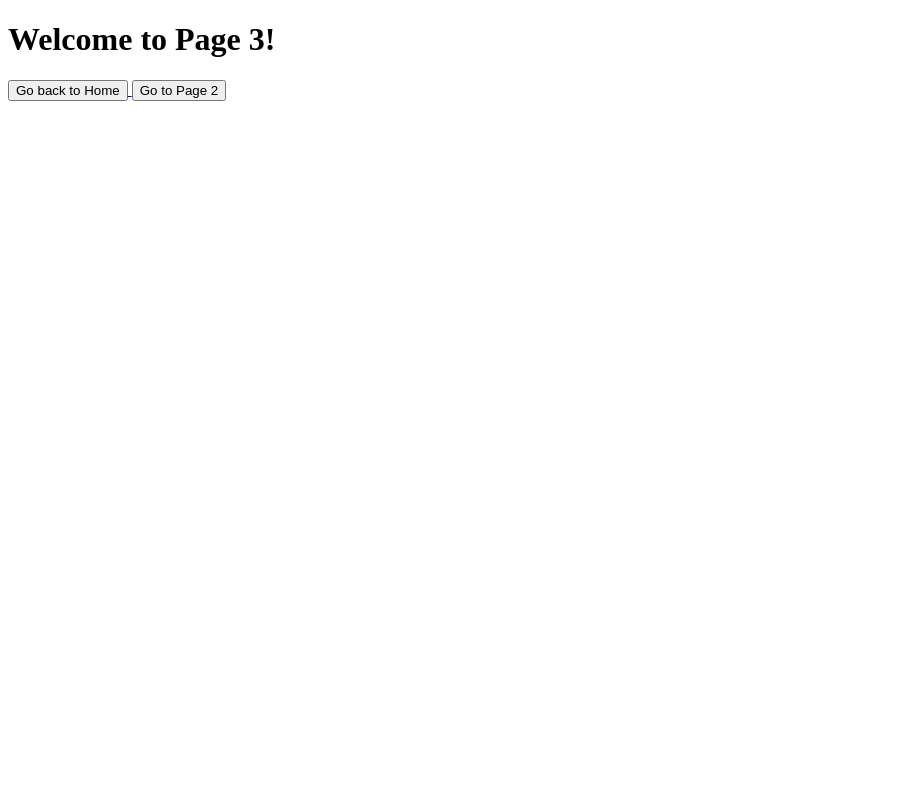
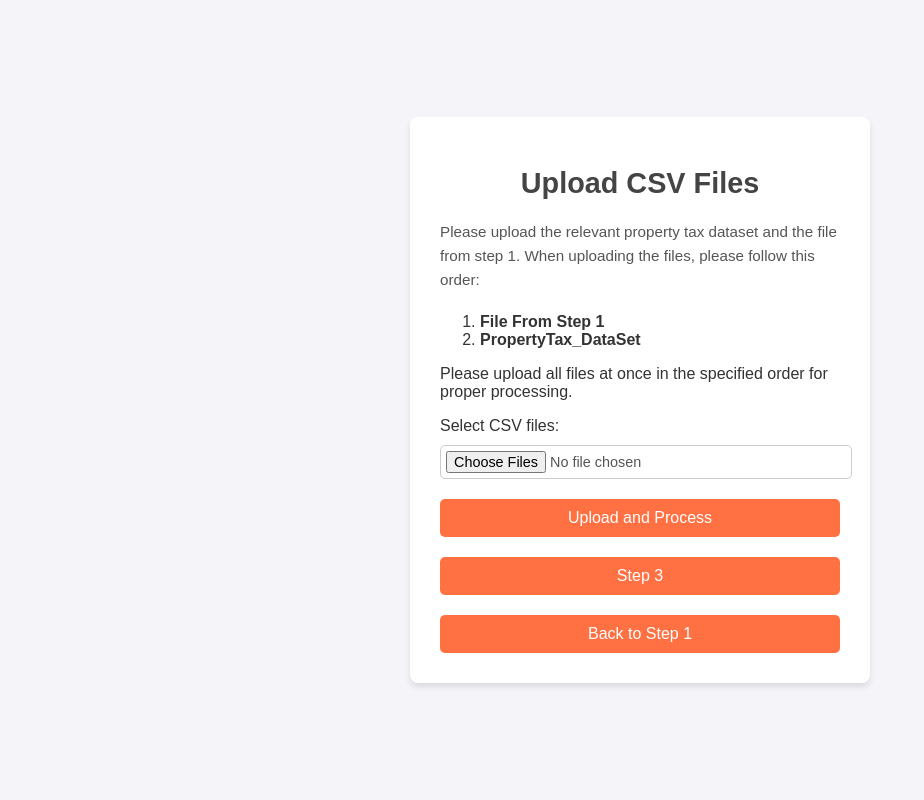
Before and after one commit to wschwegler/CASchoolDistrictsFinancialDataExplorer, a Flask app: page /page3 in a window 1280 px wide. Shown: the whole page, without its empty margins (0-924 px from the left). Run offline with Flask 3, Linux system fonts and the light colour scheme.

Commit message:
Navigation
Added navigation to step 2 and added instructions

```diff
--- a/templates/page2.html
+++ b/templates/page2.html
@@ -124,6 +124,12 @@
             <input type="file" name="files[]" id="files" accept=".csv" multiple required>
             <button type="submit">Upload and Process</button>
         </form>
+        <button type="submit" href="#" onclick="redirectToPage()">Step 2</button>
+        <script>
+            function redirectToPage() {
+                window.location.href = "{{ url_for('page3.page3') }}";
+            }
+        </script>
 
     </div>
 </body>
--- a/templates/page3.html
+++ b/templates/page3.html
@@ -3,15 +3,140 @@
 <head>
     <meta charset="UTF-8">
     <meta name="viewport" content="width=device-width, initial-scale=1.0">
-    <title>Page 3</title>
+    <title>Upload CSV Files</title>
+    <style>
+        /* General Styles */
+        body {
+            font-family: Arial, sans-serif;
+            background-color: #f4f4f9;
+            margin: 0;
+            padding: 0;
+            display: flex;
+            justify-content: center;
+            align-items: center;
+            height: 100vh;
+            color: #333;
+        }
+
+        /* Container */
+        .container {
+            background: #fff;
+            padding: 30px;
+            border-radius: 8px;
+            box-shadow: 0 4px 6px rgba(0, 0, 0, 0.1);
+            max-width: 400px;
+            width: 100%;
+        }
+
+        /* Header */
+        h1 {
+            font-size: 1.8rem;
+            text-align: center;
+            margin-bottom: 20px;
+            color: #444;
+        }
+
+        /* Instructions */
+        .instructions {
+            font-size: 0.95rem;
+            color: #555;
+            margin-bottom: 20px;
+            line-height: 1.6;
+        }
+
+        .instructions strong {
+            color: #333;
+        }
+
+        /* Input Styles */
+        input[type="file"] {
+            display: block;
+            margin-top: 10px;
+            padding: 5px;
+            width: 100%;
+            border: 1px solid #ccc;
+            border-radius: 5px;
+            font-size: 0.9rem;
+            color: #555;
+        }
+
+        /* Button */
+        button {
+            display: block;
+            width: 100%;
+            background-color: #FF7043;
+            color: white;
+            font-size: 1rem;
+            padding: 10px;
+            margin-top: 20px;
+            border: none;
+            border-radius: 5px;
+            cursor: pointer;
+            transition: background-color 0.3s;
+        }
+
+        button:hover {
+            background-color: #FF5722;
+        }
+
+        /* Download Link */
+        .download-link {
+            text-align: center;
+            margin-top: 20px;
+        }
+
+        .download-link a {
+            color: #FF7043;
+            text-decoration: none;
+            font-weight: bold;
+        }
+
+        .download-link a:hover {
+            text-decoration: underline;
+        }
+
+        /* Responsive Design */
+        @media (max-width: 480px) {
+            h1 {
+                font-size: 1.5rem;
+            }
+            .instructions {
+                font-size: 0.85rem;
+            }
+        }
+    </style>
 </head>
 <body>
-    <h1>Welcome to Page 3!</h1>
-    <a href="{{ url_for('home.home') }}">
-        <button>Go back to Home</button>
-    </a>
-    <a href="{{ url_for('page2.page2') }}">
-        <button>Go to Page 2</button>
-    </a>
+    <div class="container">
+        <h1>Upload CSV Files</h1>
+        <p class="instructions">
+            Please upload the relevant property tax dataset and the file from step 1.
+            When uploading the files, please follow this order:
+            <ol>
+                <li><strong>File From Step 1</strong></li>
+                <li><strong>PropertyTax_DataSet</strong></li>
+            </ol>
+            Please upload all files at once in the specified order for proper processing.
+        </p>
+        <!-- Upload Form -->
+        <form action="/page2/upload" method="POST" enctype="multipart/form-data">
+            <label for="files">Select CSV files:</label>
+            <input type="file" name="files[]" id="files" accept=".csv" multiple required>
+            <button type="submit">Upload and Process</button>
+        </form>
+        <button type="submit" href="#" onclick="redirectToPage()">Step 3</button>
+        <script>
+            function redirectToPage() {
+                window.location.href = "{{ url_for('page3.page3') }}";
+            }
+        </script>
+        <button type="submit" href="#" onclick="redirectToPage()">Back to Step 1</button>
+        <script>
+            function redirectToPage() {
+                window.location.href = "{{ url_for('page2.page2') }}";
+            }
+        </script>
+
+    </div>
 </body>
 </html>
```
Also changed, not shown: templates/result.html (+8 -1 lines).
